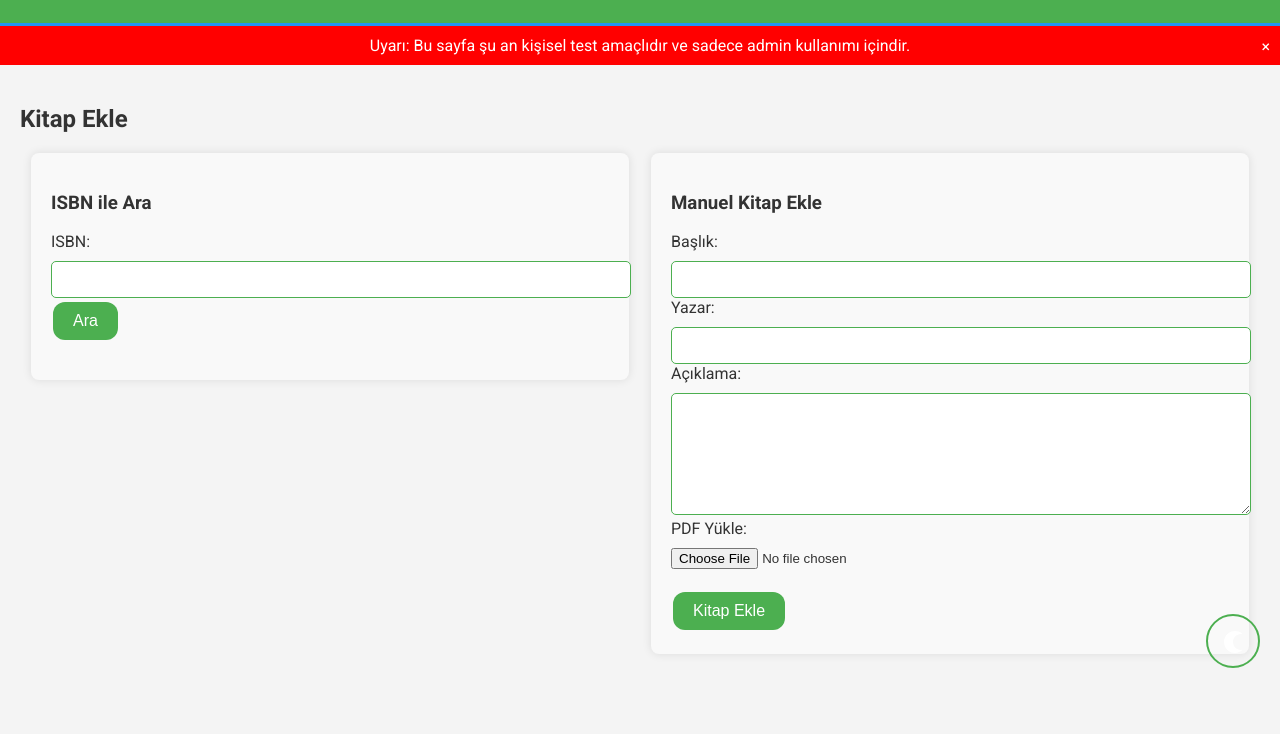
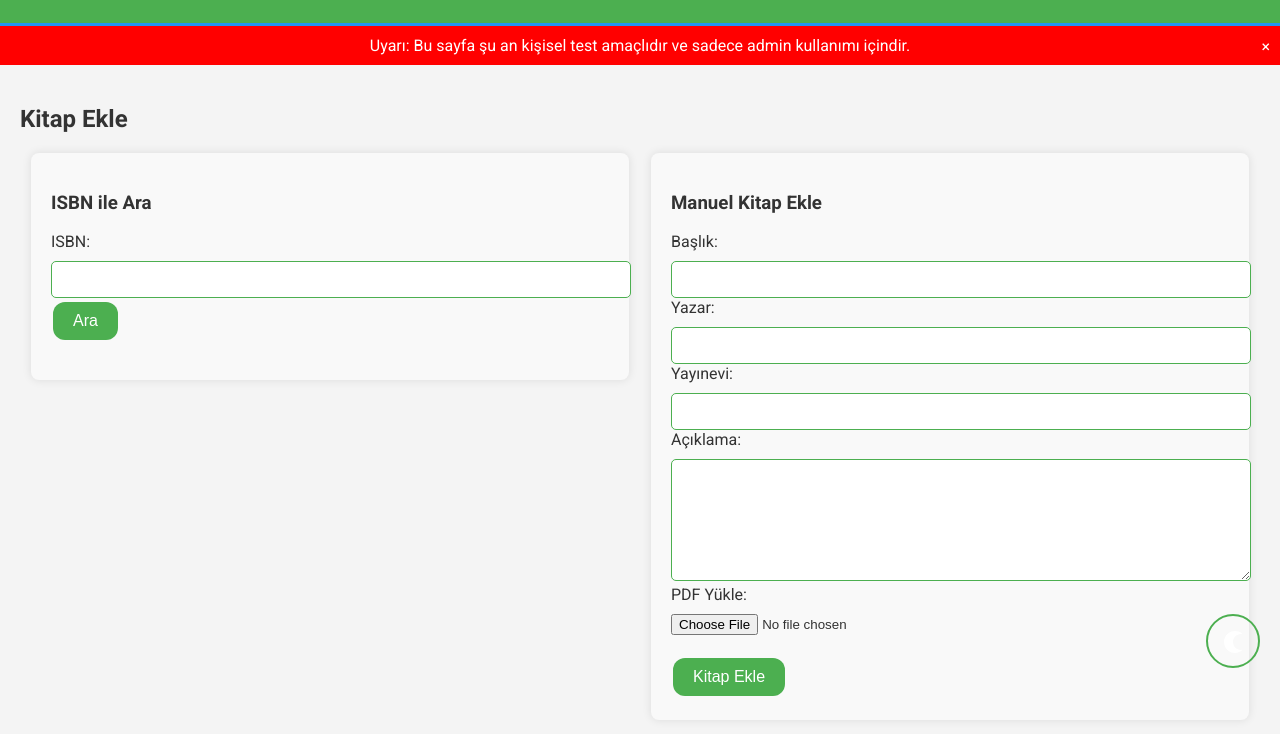
Before and after one commit to TheWinderst/my-library, a plain HTML site: page index.html in a window 1280 px wide. Shown: the part 112-846 px from the top of the page. Before the commit the page ends 800 px from the top, so only its background shows below. Drawn offline with Linux system fonts and the light colour scheme.

Commit message:
Update index.html

```diff
--- a/index.html
+++ b/index.html
@@ -46,6 +46,8 @@
             <input type="text" id="title" name="title" class="input-field"><br>
             <label for="author">Yazar:</label>
             <input type="text" id="author" name="author" class="input-field"><br>
+            <label for="publisher">Yayınevi:</label>
+            <input type="text" id="publisher" name="publisher" class="input-field"><br>
             <label for="description">Açıklama:</label>
             <textarea id="description" name="description" class="input-field"></textarea><br>
             <label for="pdf">PDF Yükle:</label>
@@ -66,6 +68,8 @@
           <input type="text" id="edit-title" name="edit-title" class="input-field"><br>
           <label for="edit-author">Yazar:</label>
           <input type="text" id="edit-author" name="edit-author" class="input-field"><br>
+          <label for="edit-publisher">Yayınevi:</label>
+          <input type="text" id="edit-publisher" name="edit-publisher" class="input-field"><br>
           <label for="edit-description">Açıklama:</label>
           <textarea id="edit-description" name="edit-description" class="input-field"></textarea><br>
           <button type="submit" class="btn">Kaydet</button>
```
